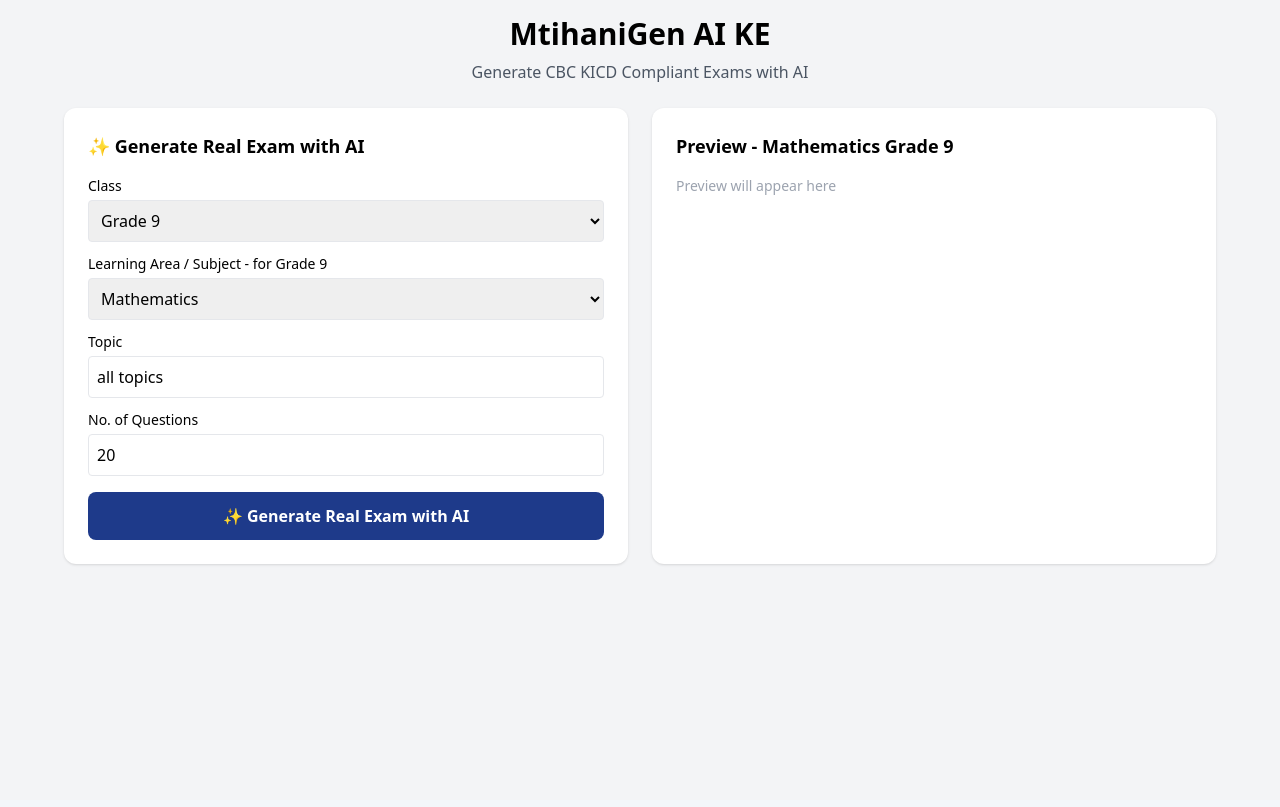
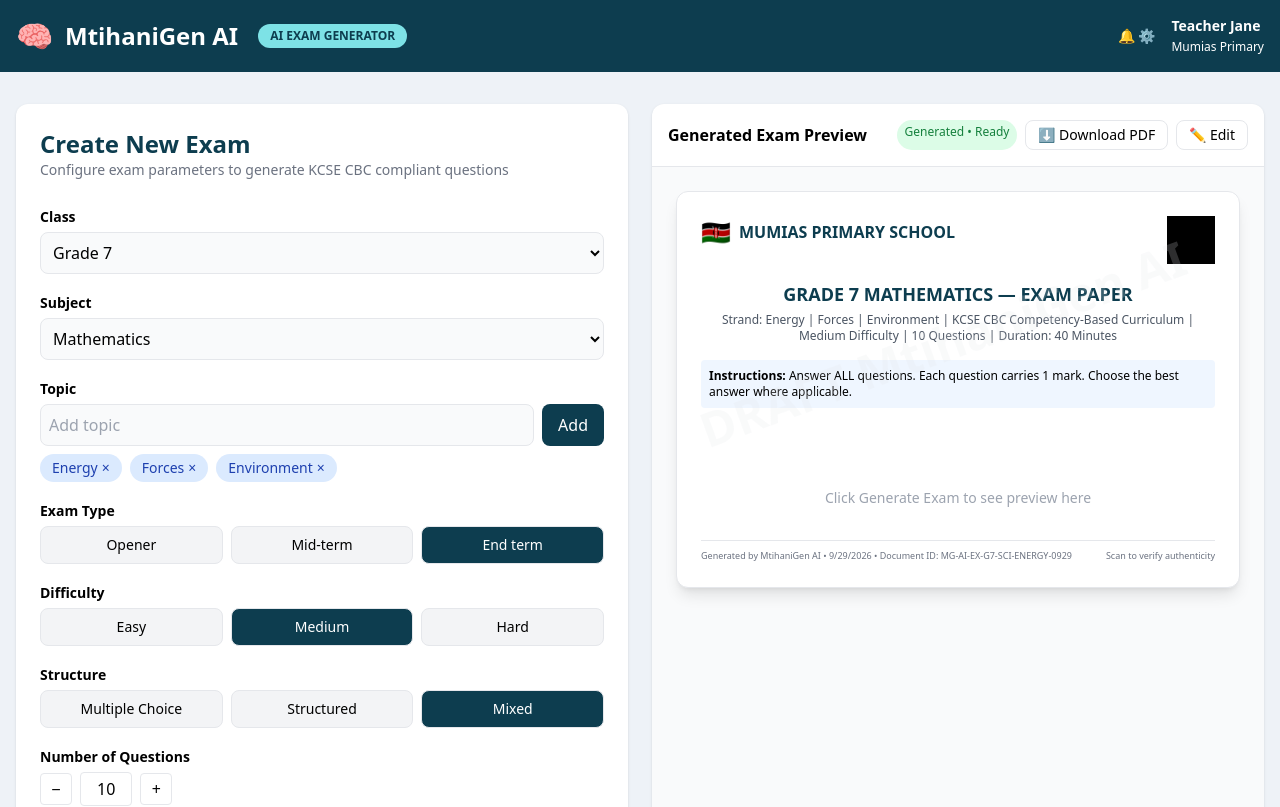
Before and after one commit to muhsinswaleh69-max/mtihanigen-ai, a Next.js app: page / in a window 1280 px wide. Shown: the top 807 px of the page. Built offline with nearby package versions, Linux system fonts and the light colour scheme.

Commit message:
Update page.tsx

```diff
--- a/app/page.tsx
+++ b/app/page.tsx
@@ -2,29 +2,41 @@
 import { useState, useEffect } from "react";
 
 const subjectsByGrade: Record<string, string[]> = {
-  "Grade 1": ["Literacy Activities", "Kiswahili Language Activities", "Mathematical Activities", "Environmental Activities", "Hygiene and Nutrition Activities", "Christian Religious Education (CRE)", "Islamic Religious Education (IRE)", "Hindu Religious Education (HRE)", "Creative Activities", "Indigenous Language"],
-  "Grade 2": ["Literacy Activities", "Kiswahili Language Activities", "Mathematical Activities", "Environmental Activities", "Hygiene and Nutrition Activities", "Christian Religious Education (CRE)", "Islamic Religious Education (IRE)", "Hindu Religious Education (HRE)", "Creative Activities", "Indigenous Language"],
-  "Grade 3": ["Literacy Activities", "Kiswahili Language Activities", "Mathematical Activities", "Environmental Activities", "Hygiene and Nutrition Activities", "Christian Religious Education (CRE)", "Islamic Religious Education (IRE)", "Hindu Religious Education (HRE)", "Creative Activities", "Indigenous Language"],
-  "Grade 4": ["Mathematics", "English", "Kiswahili", "Science and Technology", "Social Studies", "Agriculture", "Christian Religious Education (CRE)", "Islamic Religious Education (IRE)", "Hindu Religious Education (HRE)", "Creative Arts"],
-  "Grade 5": ["Mathematics", "English", "Kiswahili", "Science and Technology", "Social Studies", "Agriculture", "Christian Religious Education (CRE)", "Islamic Religious Education (IRE)", "Hindu Religious Education (HRE)", "Creative Arts"],
-  "Grade 6": ["Mathematics", "English", "Kiswahili", "Science and Technology", "Social Studies", "Agriculture", "Christian Religious Education (CRE)", "Islamic Religious Education (IRE)", "Hindu Religious Education (HRE)", "Creative Arts"],
-  "Grade 7": ["Mathematics", "English", "Kiswahili", "Integrated Science", "Social Studies", "Agriculture and Nutrition", "Pre-Technical Studies", "Christian Religious Education (CRE)", "Islamic Religious Education (IRE)", "Hindu Religious Education (HRE)", "Creative Arts and Sports", "Business Studies", "Computer Studies"],
-  "Grade 8": ["Mathematics", "English", "Kiswahili", "Integrated Science", "Social Studies", "Agriculture and Nutrition", "Pre-Technical Studies", "Christian Religious Education (CRE)", "Islamic Religious Education (IRE)", "Hindu Religious Education (HRE)", "Creative Arts and Sports", "Business Studies", "Computer Studies"],
-  "Grade 9": ["Mathematics", "English", "Kiswahili", "Integrated Science", "Social Studies", "Agriculture and Nutrition", "Pre-Technical Studies", "Christian Religious Education (CRE)", "Islamic Religious Education (IRE)", "Hindu Religious Education (HRE)", "Creative Arts and Sports", "Business Studies", "Computer Studies"],
-  "Grade 10": ["Mathematics", "English", "Kiswahili", "Biology", "Chemistry", "Physics", "History", "Geography", "Christian Religious Education (CRE)", "Islamic Religious Education (IRE)", "Hindu Religious Education (HRE)", "Business Studies", "Agriculture", "Computer Studies", "Home Science"],
-  "Grade 11": ["Mathematics", "English", "Kiswahili", "Biology", "Chemistry", "Physics", "History", "Geography", "Christian Religious Education (CRE)", "Islamic Religious Education (IRE)", "Hindu Religious Education (HRE)", "Business Studies", "Agriculture", "Computer Studies", "Home Science"],
-  "Grade 12": ["Mathematics", "English", "Kiswahili", "Biology", "Chemistry", "Physics", "History", "Geography", "Christian Religious Education (CRE)", "Islamic Religious Education (IRE)", "Hindu Religious Education (HRE)", "Business Studies", "Agriculture", "Computer Studies", "Home Science"],
+  "Grade 1": ["Literacy Activities", "Kiswahili", "Mathematical Activities", "Environmental", "CRE", "IRE", "HRE", "Creative Activities"],
+  "Grade 2": ["Literacy Activities", "Kiswahili", "Mathematical Activities", "Environmental", "CRE", "IRE", "HRE", "Creative Activities"],
+  "Grade 3": ["Literacy Activities", "Kiswahili", "Mathematical Activities", "Environmental", "CRE", "IRE", "HRE", "Creative Activities"],
+  "Grade 4": ["Mathematics", "English", "Kiswahili", "Science and Technology", "Social Studies", "Agriculture", "CRE", "IRE", "HRE"],
+  "Grade 5": ["Mathematics", "English", "Kiswahili", "Science and Technology", "Social Studies", "Agriculture", "CRE", "IRE", "HRE"],
+  "Grade 6": ["Mathematics", "English", "Kiswahili", "Science and Technology", "Social Studies", "Agriculture", "CRE", "IRE", "HRE"],
+  "Grade 7": ["Mathematics", "English", "Kiswahili", "Integrated Science", "Social Studies", "Agriculture and Nutrition", "Pre-Technical Studies", "CRE", "IRE", "HRE", "Computer Studies"],
+  "Grade 8": ["Mathematics", "English", "Kiswahili", "Integrated Science", "Social Studies", "Agriculture and Nutrition", "Pre-Technical Studies", "CRE", "IRE", "HRE", "Computer Studies"],
+  "Grade 9": ["Mathematics", "English", "Kiswahili", "Integrated Science", "Social Studies", "Agriculture and Nutrition", "Pre-Technical Studies", "CRE", "IRE", "HRE", "Computer Studies"],
+  "Grade 10": ["Mathematics", "English", "Kiswahili", "Biology", "Chemistry", "Physics", "History", "Geography", "CRE", "IRE", "HRE", "Business", "Agriculture"],
+  "Grade 11": ["Mathematics", "English", "Kiswahili", "Biology", "Chemistry", "Physics", "History", "Geography", "CRE", "IRE", "HRE", "Business", "Agriculture"],
+  "Grade 12": ["Mathematics", "English", "Kiswahili", "Biology", "Chemistry", "Physics", "History", "Geography", "CRE", "IRE", "HRE", "Business", "Agriculture"],
 };
 
 export default function Home() {
-  const [grade, setGrade] = useState("Grade 9");
-  const [subject, setSubject] = useState(subjectsByGrade["Grade 9"][2]);
-  const [topic, setTopic] = useState("all topics");
-  const [numQ, setNumQ] = useState("20");
+  const [grade, setGrade] = useState("Grade 7");
+  const [subject, setSubject] = useState("Integrated Science");
+  const [topics, setTopics] = useState(["Energy", "Forces", "Environment"]);
+  const [topicInput, setTopicInput] = useState("");
+  const [examType, setExamType] = useState("End term");
+  const [difficulty, setDifficulty] = useState("Medium");
+  const [structure, setStructure] = useState("Mixed");
+  const [numQ, setNumQ] = useState(10);
   const [exam, setExam] = useState("");
   const [loading, setLoading] = useState(false);
 
   useEffect(() => { setSubject(subjectsByGrade[grade][0]); }, [grade]);
+
+  const addTopic = () => {
+    if (topicInput.trim() &&!topics.includes(topicInput.trim())) {
+      setTopics([...topics, topicInput.trim()]);
+      setTopicInput("");
+    }
+  };
+  const removeTopic = (t: string) => setTopics(topics.filter(x => x!== t));
 
   const generateExam = async () => {
     setLoading(true); setExam("");
@@ -32,7 +44,11 @@ export default function Home() {
       const res = await fetch("/api/generate", {
         method: "POST",
         headers: { "Content-Type": "application/json" },
-        body: JSON.stringify({ subject, grade, topic, numQ }),
+        body: JSON.stringify({
+          subject, grade,
+          topic: topics.join(", ") || "all topics",
+          numQ, examType, difficulty, structure
+        }),
       });
       const data = await res.json();
       setExam(data.exam);
@@ -42,47 +58,133 @@ export default function Home() {
 
   const formatExam = (text: string) => {
     if (!text) return "";
-    return text
-    .replace(/\|\s*\d+\s*\|/g, ' ')
-    .replace(/\*\*(.*?)\*\*/g, '<strong class="font-bold">$1</strong>')
-    .replace(/\*(.*?)\*/g, '<strong class="font-bold">$1</strong>')
-    .replace(/###\s*(.*)/g, '<h3 class="font-bold text-lg mt-4">$1</h3>')
-    .replace(/##\s*(.*)/g, '<h2 class="font-bold text-xl mt-4">$1</h2>')
-    .replace(/\*\*/g, '').replace(/\*/g, '').replace(/\|/g, '')
+    return text.replace(/\*\*(.*?)\*\*/g, '<strong>$1</strong>')
+     .replace(/\*(.*?)\*/g, '<strong>$1</strong>')
+     .replace(/\*\*/g, '').replace(/\*/g, '')
      .replace(/\n/g, '<br/>');
   };
 
   return (
-    <div className="min-h-screen bg-gray-100 p-4">
-      <div className="max-w-6xl mx-auto">
-        <h1 className="text-3xl font-bold text-center mb-2">MtihaniGen AI KE</h1>
-        <p className="text-center text-gray-600 mb-6">Generate CBC KICD Compliant Exams with AI</p>
-        <div className="grid md:grid-cols-2 gap-6">
-          <div className="bg-white p-6 rounded-xl shadow">
-            <h2 className="font-bold text-lg mb-4">✨ Generate Real Exam with AI</h2>
-            <label className="block text-sm font-medium mb-1">Class</label>
-            <select value={grade} onChange={(e)=>setGrade(e.target.value)} className="w-full border p-2 rounded mb-3">
+    <div className="min-h-screen bg-[#eef2f7]">
+      {/* HEADER */}
+      <div className="bg-[#0d3d4f] text-white p-4 flex justify-between items-center">
+        <div className="flex items-center gap-3">
+          <div className="text-3xl">🧠</div>
+          <h1 className="text-2xl font-bold">MtihaniGen AI</h1>
+          <span className="bg-[#7de2e6] text-[#0d3d4f] text-xs px-3 py-1 rounded-full font-bold ml-2">AI EXAM GENERATOR</span>
+        </div>
+        <div className="flex items-center gap-4 text-sm">
+          <span>🔔 ⚙️</span>
+          <span className="font-bold">Teacher Jane<br/><span className="font-normal text-xs">Mumias Primary</span></span>
+        </div>
+      </div>
+
+      <div className="max-w-7xl mx-auto p-4 grid md:grid-cols-2 gap-6 mt-4">
+        {/* LEFT PANEL */}
+        <div className="bg-white rounded-xl p-6 shadow">
+          <h2 className="text-2xl font-bold text-[#0d3d4f]">Create New Exam</h2>
+          <p className="text-gray-500 text-sm mb-6">Configure exam parameters to generate KCSE CBC compliant questions</p>
+
+          <label className="text-sm font-bold">Class</label>
+          <select value={grade} onChange={e=>setGrade(e.target.value)} className="w-full border p-2 rounded-lg mb-4 mt-1 bg-gray-50">
             {Object.keys(subjectsByGrade).map(g => <option key={g}>{g}</option>)}
           </select>
-            <label className="block text-sm font-medium mb-1">Learning Area / Subject - for {grade}</label>
-            <select value={subject} onChange={(e)=>setSubject(e.target.value)} className="w-full border p-2 rounded mb-3">
+
+          <label className="text-sm font-bold">Subject</label>
+          <select value={subject} onChange={e=>setSubject(e.target.value)} className="w-full border p-2 rounded-lg mb-4 mt-1 bg-gray-50">
             {subjectsByGrade[grade].map(s => <option key={s}>{s}</option>)}
           </select>
-            <label className="block text-sm font-medium mb-1">Topic</label>
-            <input value={topic} onChange={(e)=>setTopic(e.target.value)} className="w-full border p-2 rounded mb-3" placeholder="e.g. all topics" />
-            <label className="block text-sm font-medium mb-1">No. of Questions</label>
-            <input value={numQ} onChange={(e)=>setNumQ(e.target.value)} className="w-full border p-2 rounded mb-4" type="number" />
-            <button onClick={generateExam} disabled={loading} className="w-full bg-blue-900 text-white py-3 rounded-lg font-bold">
-              {loading? "Generating..." : "✨ Generate Real Exam with AI"}
+
+          <label className="text-sm font-bold">Topic</label>
+          <div className="flex gap-2 mt-1 mb-2">
+            <input value={topicInput} onChange={e=>setTopicInput(e.target.value)} onKeyDown={e=>e.key==='Enter'&&addTopic()} placeholder="Add topic" className="flex-1 border p-2 rounded-lg bg-gray-50" />
+            <button onClick={addTopic} className="bg-[#0d3d4f] text-white px-4 rounded-lg">Add</button>
+          </div>
+          <div className="flex flex-wrap gap-2 mb-4">
+            {topics.map(t => (
+              <span key={t} className="bg-blue-100 text-blue-800 px-3 py-1 rounded-full text-sm flex items-center gap-1">
+                {t} <button onClick={()=>removeTopic(t)}>×</button>
+              </span>
+            ))}
+          </div>
+
+          <label className="text-sm font-bold">Exam Type</label>
+          <div className="flex gap-2 mb-4 mt-1">
+            {["Opener","Mid-term","End term"].map(type => (
+              <button key={type} onClick={()=>setExamType(type)} className={`flex-1 py-2 rounded-lg border text-sm ${examType===type?'bg-[#0d3d4f] text-white':'bg-gray-100'}`}>{type}</button>
+            ))}
+          </div>
+
+          <label className="text-sm font-bold">Difficulty</label>
+          <div className="flex gap-2 mb-4 mt-1">
+            {["Easy","Medium","Hard"].map(d => (
+              <button key={d} onClick={()=>setDifficulty(d)} className={`flex-1 py-2 rounded-lg border text-sm ${difficulty===d?'bg-[#0d3d4f] text-white':'bg-gray-100'}`}>{d}</button>
+            ))}
+          </div>
+
+          <label className="text-sm font-bold">Structure</label>
+          <div className="flex gap-2 mb-4 mt-1">
+            {["Multiple Choice","Structured","Mixed"].map(s => (
+              <button key={s} onClick={()=>setStructure(s)} className={`flex-1 py-2 rounded-lg border text-sm ${structure===s?'bg-[#0d3d4f] text-white':'bg-gray-100'}`}>{s}</button>
+            ))}
+          </div>
+
+          <label className="text-sm font-bold">Number of Questions</label>
+          <div className="flex items-center gap-2 mt-1 mb-6">
+            <button onClick={()=>setNumQ(Math.max(5,numQ-1))} className="border w-8 h-8 rounded">−</button>
+            <span className="border px-4 py-1 rounded bg-white">{numQ}</span>
+            <button onClick={()=>setNumQ(numQ+1)} className="border w-8 h-8 rounded">+</button>
+          </div>
+
+          <button onClick={generateExam} disabled={loading} className="w-full bg-blue-600 text-white py-3 rounded-lg font-bold text-lg">
+            {loading? "Generating..." : "✨ Generate Exam"}
           </button>
+
+          <div className="bg-blue-50 p-3 rounded-lg mt-4 text-sm">
+            💡 AI Credits remaining: 12 / 20<br/>
+            <a className="text-blue-600 font-bold">View generation history →</a>
           </div>
-          <div className="bg-white p-6 rounded-xl shadow">
-            <h2 className="font-bold text-lg mb-4">Preview - {subject} {grade}</h2>
-            {!exam && <p className="text-gray-400 text-sm">Preview will appear here</p>}
-            {exam && (<>
-              <div className="border p-4 rounded text-sm leading-6 max-h-[650px] overflow-y-auto" dangerouslySetInnerHTML={{ __html: formatExam(exam) }} />
-              <button className="w-full mt-4 bg-green-600 text-white py-3 rounded-lg font-bold">Pay 50 KES with M-Pesa to Download PDF</button>
-            </>)}
+        </div>
+
+        {/* RIGHT PREVIEW */}
+        <div className="bg-white rounded-xl shadow overflow-hidden">
+          <div className="flex justify-between items-center p-4 border-b">
+            <h2 className="font-bold">Generated Exam Preview</h2>
+            <div className="flex gap-2">
+              <span className="bg-green-100 text-green-700 text-xs px-2 py-1 rounded-full">Generated • Ready</span>
+              <button className="border text-sm px-3 py-1 rounded-lg">⬇ Download PDF</button>
+              <button className="border text-sm px-3 py-1 rounded-lg">✏️ Edit</button>
+            </div>
+          </div>
+
+          <div className="p-6 bg-gray-50 min-h-[700px]">
+            <div className="bg-white p-6 rounded-xl shadow-lg border relative">
+              <div className="absolute top-0 right-0 text-gray-200 text-5xl rotate-[-20deg] opacity-20 font-bold mt-32 mr-10">DRAFT MtihaniGen AI</div>
+              <div className="flex justify-between items-start mb-4">
+                <div className="flex items-center gap-2 font-bold text-[#0d3d4f]">
+                  <span className="text-2xl">🇰🇪</span> MUMIAS PRIMARY SCHOOL
+                </div>
+                <div className="w-12 h-12 bg-black">QR</div>
+              </div>
+
+              <h3 className="text-center font-bold text-lg text-[#0d3d4f] mb-1">GRADE {grade.replace("Grade ","")} {subject.toUpperCase()} — EXAM PAPER</h3>
+              <p className="text-center text-xs text-gray-600 mb-4">
+                Strand: {topics.join(" | ")} | KCSE CBC Competency-Based Curriculum | {difficulty} Difficulty | {numQ} Questions | Duration: {examType==="End term"?"40 Minutes":"1 HR 30 MINS"}
+              </p>
+
+              <div className="bg-blue-50 p-2 rounded text-xs mb-4">
+                <strong>Instructions:</strong> Answer ALL questions. Each question carries 1 mark. Choose the best answer where applicable.
+              </div>
+
+              {!exam && <p className="text-gray-400 text-sm text-center mt-20">Click Generate Exam to see preview here</p>}
+
+              {exam && <div className="text-sm leading-6" dangerouslySetInnerHTML={{ __html: formatExam(exam) }} />}
+
+              <div className="text-[9px] text-gray-500 mt-8 border-t pt-2 flex justify-between">
+                <span>Generated by MtihaniGen AI • {new Date().toLocaleDateString()} • Document ID: MG-AI-EX-G7-SCI-ENERGY-0929</span>
+                <span>Scan to verify authenticity</span>
+              </div>
+            </div>
           </div>
         </div>
       </div>
```
Lines whose indentation alone changed are shown as unchanged.
